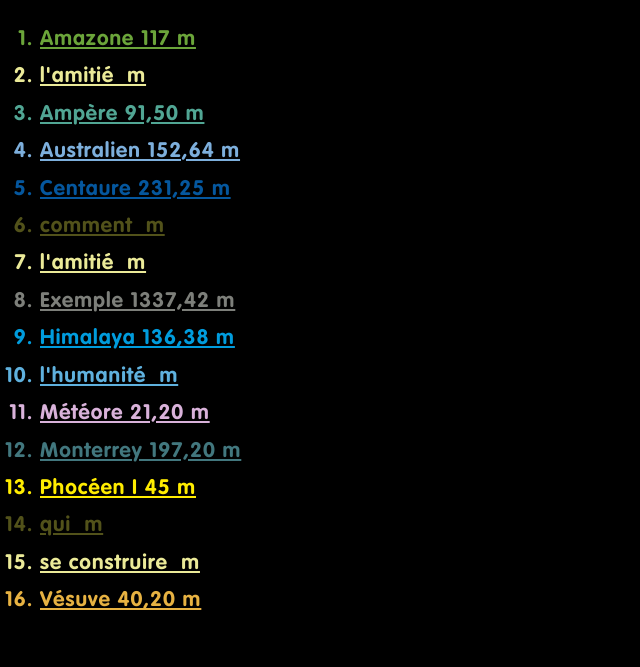
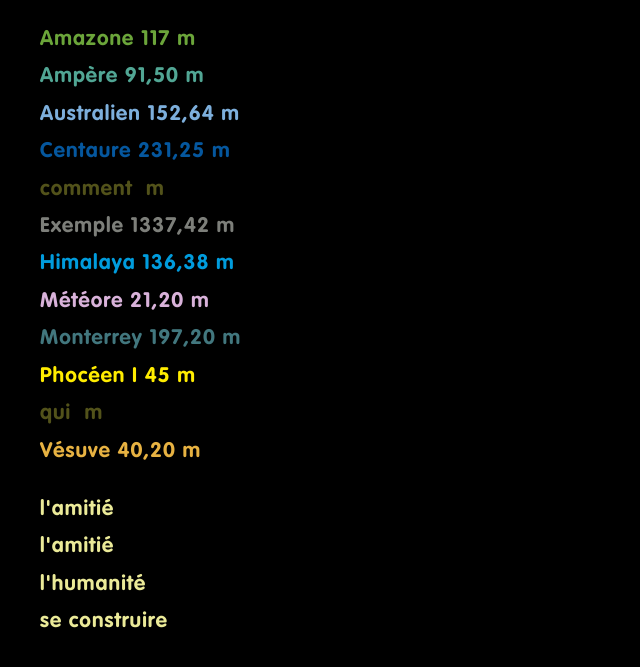
Before and after one commit to LesQuais/website, a Jekyll site: the page built from index.html, in a window 1280 px wide. Shown: the top 667 px of the page, without its empty margins (0-640 px from the left). Built offline with Jekyll 4.4.1, drawn with Linux system fonts in a browser that asks for light colours; Markdown is read by kramdown in place of the engine named in the settings.

Commit message:
Separate words from boats

```diff
--- a/_config.yml
+++ b/_config.yml
@@ -4,3 +4,5 @@ highlighter: false
 collections:
   bateaux:
     output: true
+  mots:
+    output: true
--- /dev/null
+++ b/css/index.css
@@ -0,0 +1,11 @@
+a {
+	text-decoration: none;
+}
+
+ol {
+	list-style: none;
+}
+
+#words {
+	color: rgb(235, 234, 152);
+}
--- a/index.html
+++ b/index.html
@@ -3,8 +3,16 @@ layout: default
 title: La traversée
 ---
 
-<ol class="items">
+<ol id="boats">
 {% for boat in site.bateaux %}
 	<li style="color: {{ boat.color }}"><a href="{{ boat.url }}" id="{{ boat.title }}">{{boat.title}}&nbsp;{{boat.size}}&nbsp;m</a></li>
 {% endfor %}
 </ol>
+
+<ol id="words">
+{% for word in site.mots %}
+	<li><a href="{{ word.url }}">{{word.title}}</a></li>
+{% endfor %}
+</ol>
+
+<link rel="stylesheet" type="text/css" href="css/index.css">
```
Also changed, not shown: _mots/amitie.md (renamed from _bateaux/amitie.md, +1 -2 lines), _mots/elever.md (renamed from _bateaux/elever.md, +1 -2 lines), _mots/humanite.md (renamed from _bateaux/humanite.md, +1 -2 lines), _mots/se construire.md (renamed from _bateaux/se construire.md, +1 -2 lines).
